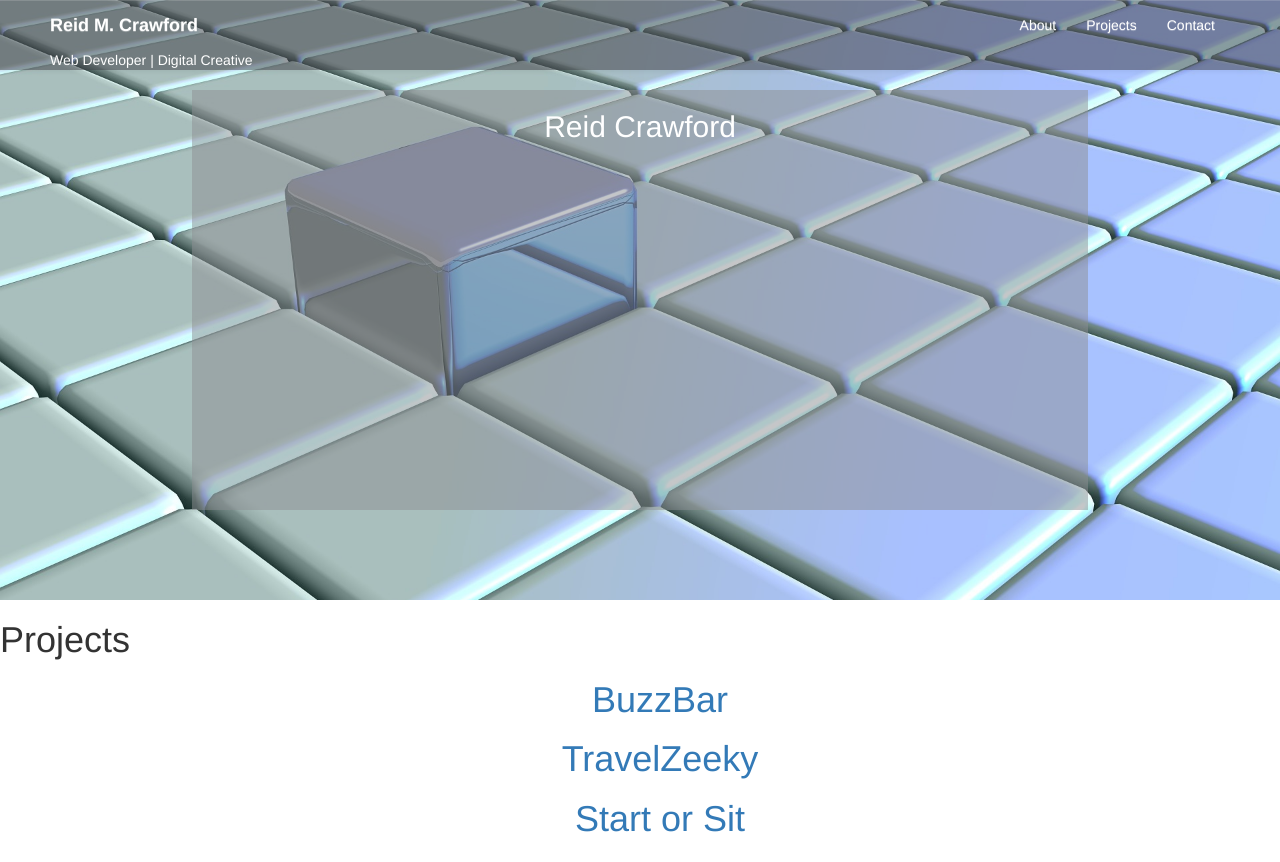
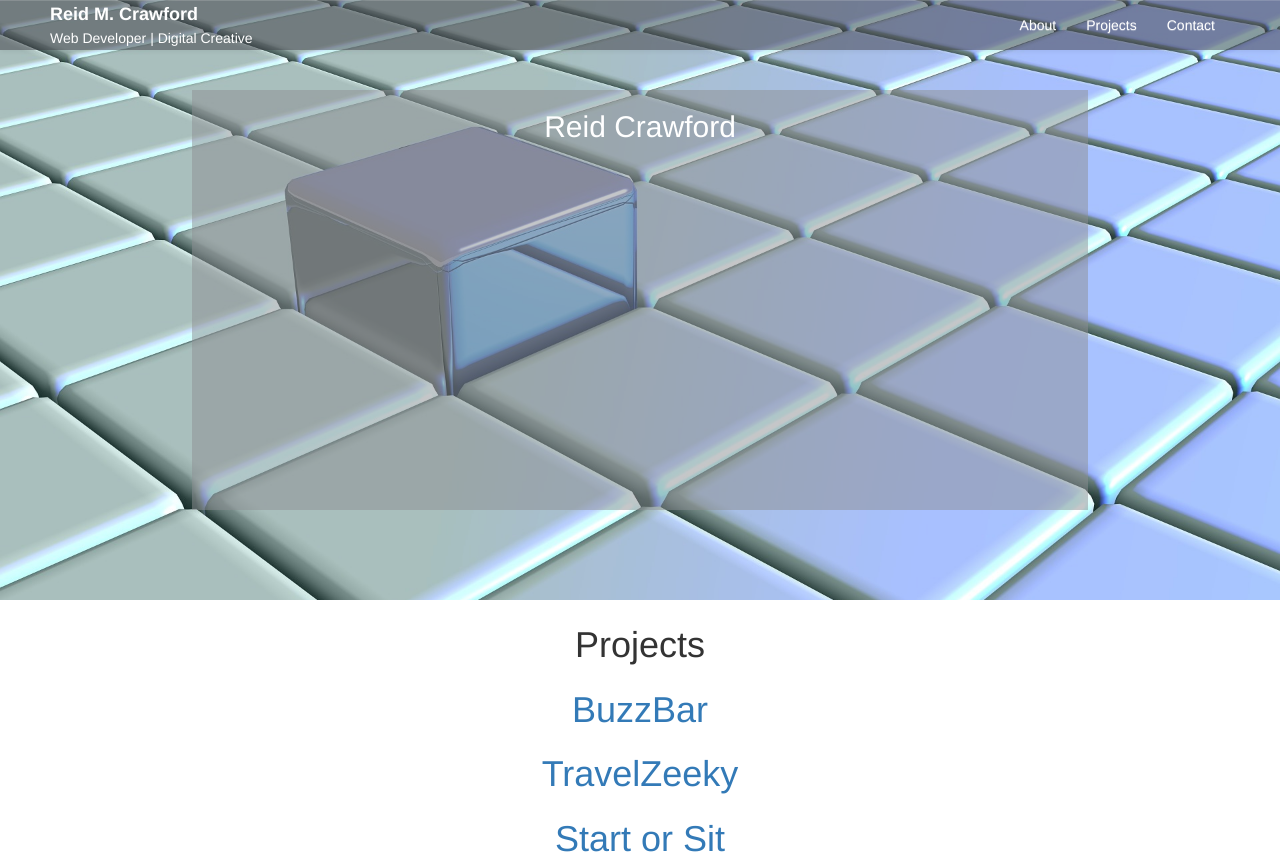
Before and after one commit to Tune310/portfolio, a website: page public/index.html in a window 1280 px wide. Shown: the top 862 px of the page. Drawn offline with nearby package versions, Linux system fonts and the light colour scheme; some packages are replaced by stand-ins of ours; no server answers.

Commit message:
updated header for main nav

```diff
--- a/public/assets/styles/app.scss
+++ b/public/assets/styles/app.scss
@@ -53,8 +53,13 @@
 		color: white;
 	}
 	.container-fluid {
+		@include display(flex);
+		@include align-items(center);
 		padding-left: 50px;
 		padding-right: 50px;
+	}
+	ul.navbar-nav {
+		margin-left: auto;
 	}
 	@media screen and (max-width: 767px) {
 		display: none;
@@ -82,9 +87,10 @@
 
 }
 
-.navbar-brand {
+.navbar-logo {
 	color: white !important;
 	font-weight: 900;
+	font-size: 18px;
 }
 .container {
 	width: 100% !important;
@@ -99,3 +105,12 @@ nav {
 li {
 	list-style-type: none;
 }
+
+#projects div ul {
+	 padding-left: 0px;
+}
+
+#projects h1 {
+	text-align: center;
+	margin: 25px 0px;
+}
--- a/public/components/navbar/navbar.html
+++ b/public/components/navbar/navbar.html
@@ -1,7 +1,7 @@
 <nav class="navbar navbar-fixed-top navbar-default" id="nav-header">
   <div class="container-fluid">
     <div class="navbar-header">
-      <a class="navbar-brand" href="#">Reid M. Crawford</a>
+      <a class="navbar-logo" href="#">Reid M. Crawford</a>
       <br>
       <span>Web&nbsp;Developer | Digital Creative</span>
     </div>
```
Also changed, not shown: public/assets/app.css.
